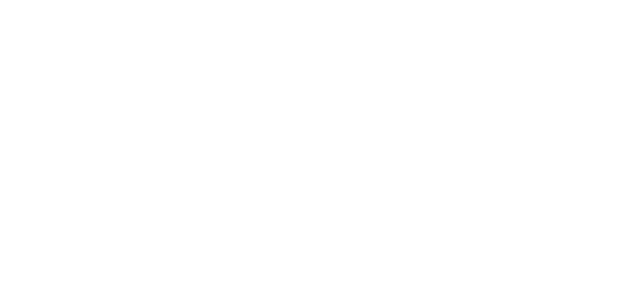
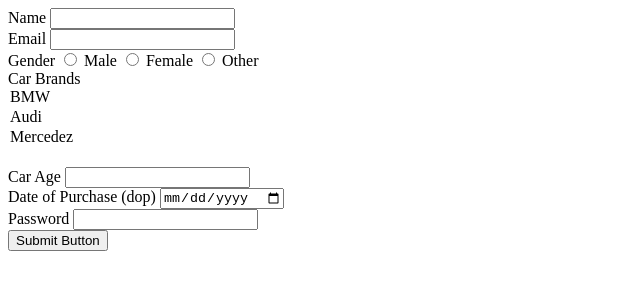
Before and after one commit to acciojob/car-insurance-form-Aksh48, a website: page main.html in a window 1280 px wide. Shown: the whole page, without its empty margins (0-640 px from the left). Drawn offline with Linux system fonts and the light colour scheme.

Commit message:
created a submission

```diff
--- a/main.html
+++ b/main.html
@@ -8,6 +8,46 @@
 
 <body>
 	<!-- the entire body must be written by student -->
+	<label for="name">Name</label>
+	<input type="text" id="name" name="name" required>
+	<br>
+
+	<label for="email">Email</label>
+	<input type="Email" id="email" name="email" required>
+	<br>
+
+	<label>Gender</label>
+	<input type="radio" id="male" name="Gender" value="male" required>
+	<label for="male">Male</label>
+
+	<input type="radio" id="female" name="Gender" value="female" required>
+	<label for="female">Female</label>
+
+	<input type="radio" id="other" name="Gender" value="other" required>
+	<label for="other">Other</label>
+	<br>
+
+	<label for="cars">Car Brands</label>
+	<section id="cars" name="cars">
+		<option value="BMW">BMW</option>
+		<option value="Audi">Audi</option>
+		<option value="Mercedez">Mercedez</option>
+	</section>
+	<br>
+
+	<label for="carage">Car Age</label>
+	<input type="Number" id="carage" name="carage" required>
+	<br>
+
+	<label for="dop">Date of Purchase (dop)</label>
+	<input type="Date" id="dop" name="dop" required>
+	<br>
+
+	<label for="password">Password</label>
+	<input type="Password" id="password" name="password" required>
+	<br>
+
+	<button type='submit'>Submit Button</button>
     <script type="text/javascript" src="./script.js">
 </script>
 
```
